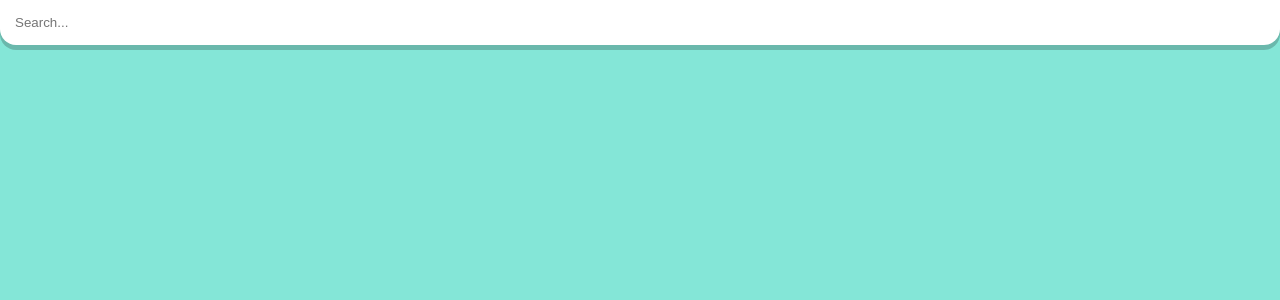
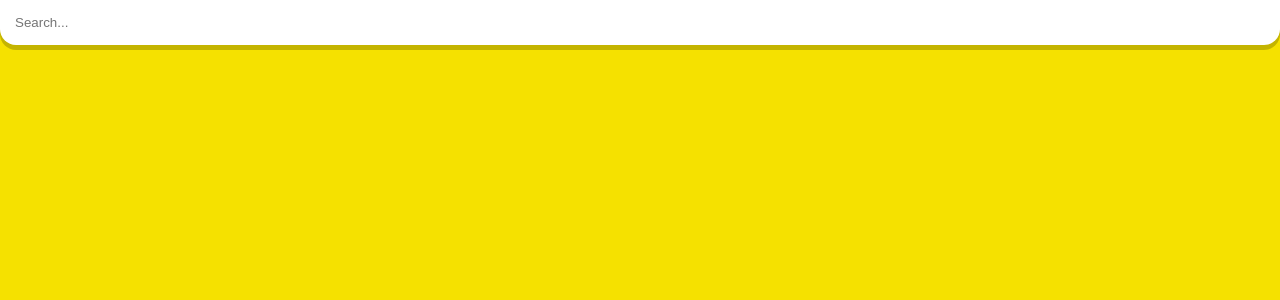
Before and after one commit to CalciumG/Weather-App, a React (Create React App) app: page / in a window 1280 px wide. Shown: the top 300 px of the page. Built offline with nearby package versions, Linux system fonts and the light colour scheme; the HTML template or start-up script is replaced by a standard one.

Commit message:
Colour change

```diff
--- a/src/index.css
+++ b/src/index.css
@@ -6,7 +6,7 @@
 }
 
 .app {
-  background-color: rgb(132, 230, 215);
+  background-color: rgb(245, 225, 0);
   background-size: cover;
   background-position: bottom;
   transition: 0.4 ease-out;
```
